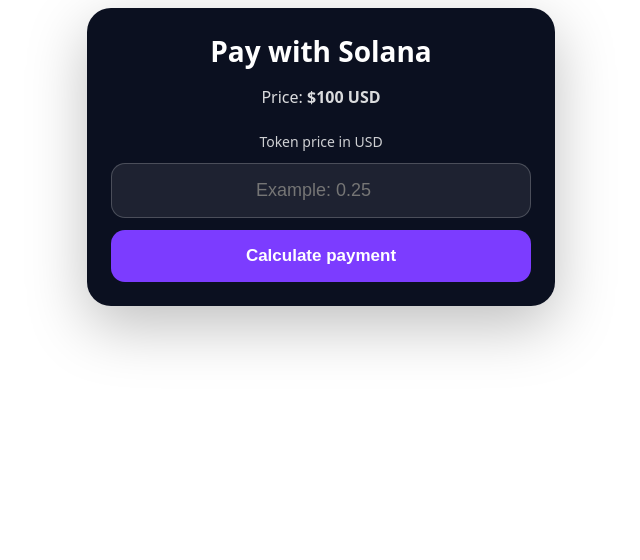
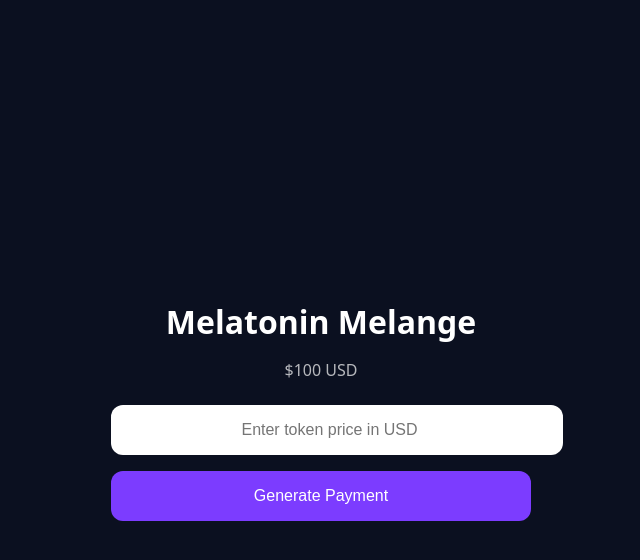
Before and after one commit to txaidunu/github.io, a plain HTML site: page index.html in a window 1280 px wide. Shown: the whole page, without its empty margins (319-959 px from the left). Drawn offline with Linux system fonts and the light colour scheme.

```diff
--- a/index.html
+++ b/index.html
@@ -1,149 +1,73 @@
-<div id="solana-pay-box">
-  <h2>Pay with Solana</h2>
-  <p class="sub">Price: <strong>$100 USD</strong></p>
+<!DOCTYPE html>
+<html>
+<head>
+  <meta name="viewport" content="width=device-width, initial-scale=1.0">
+  <title>Melatonin Melange</title>
+</head>
 
-  <div class="rate-box">
-    <label>Token price in USD</label>
-    <input id="tokenPrice" type="number" step="0.000001" placeholder="Example: 0.25">
-    <button onclick="calculatePayment()">Calculate payment</button>
+<body style="margin:0; font-family:system-ui; background:#0b1020; color:white; display:flex; align-items:center; justify-content:center; min-height:100vh;">
+
+<div style="width:100%; max-width:420px; padding:24px; text-align:center;">
+
+  <h1 style="margin-bottom:8px;">Melatonin Melange</h1>
+  <p style="opacity:0.7;">$100 USD</p>
+
+  <div style="margin-top:24px;">
+    <input id="price" type="number" placeholder="Enter token price in USD"
+      style="width:100%; padding:16px; border-radius:12px; border:none; font-size:16px; text-align:center;">
   </div>
 
-  <div id="paymentResult" style="display:none;">
-    <p>You need to send:</p>
-    <h3><span id="tokenAmount"></span> tokens</h3>
+  <button onclick="pay()"
+    style="margin-top:16px; width:100%; padding:16px; border:none; border-radius:12px; background:#7c3cff; color:white; font-size:16px;">
+    Generate Payment
+  </button>
 
-    <a id="payButton" href="#" class="pay-button">Open Wallet</a>
+  <div id="result" style="display:none; margin-top:24px;">
 
-    <div id="qrWrap">
-      <img id="qrCode" alt="Solana Pay QR Code">
+    <p>Send:</p>
+    <h2 id="amount"></h2>
+
+    <a id="paylink" style="display:block; margin-top:12px; padding:14px; background:#22c55e; border-radius:12px; color:black; text-decoration:none;">
+      Open Wallet
+    </a>
+
+    <div style="margin-top:20px; background:white; padding:12px; border-radius:12px;">
+      <img id="qr" style="width:100%;">
     </div>
 
-    <p class="tiny">
-      Scan with Phantom, Solflare, Backpack, or another Solana Pay compatible wallet.
-    </p>
-  </div>
   </div>
 
-<style>
-  #solana-pay-box {
-    max-width: 420px;
-    margin: 0 auto;
-    padding: 24px;
-    border-radius: 24px;
-    background: #0b1020;
-    color: #ffffff;
-    font-family: system-ui, -apple-system, BlinkMacSystemFont, sans-serif;
-    text-align: center;
-    box-shadow: 0 20px 60px rgba(0,0,0,0.25);
-  }
-
-  #solana-pay-box h2 {
-    margin: 0 0 8px;
-    font-size: 28px;
-  }
-
-  .sub {
-    opacity: 0.85;
-    margin-bottom: 24px;
-  }
-
-  .rate-box {
-    display: grid;
-    gap: 12px;
-  }
-
-  label {
-    font-size: 14px;
-    opacity: 0.8;
-  }
-
-  input {
-    width: 100%;
-    box-sizing: border-box;
-    padding: 16px;
-    border-radius: 14px;
-    border: 1px solid rgba(255,255,255,0.2);
-    background: rgba(255,255,255,0.08);
-    color: white;
-    font-size: 18px;
-    text-align: center;
-  }
-
-  button, .pay-button {
-    display: block;
-    width: 100%;
-    box-sizing: border-box;
-    padding: 16px;
-    border-radius: 14px;
-    border: none;
-    background: #7c3cff;
-    color: white;
-    font-size: 17px;
-    font-weight: 700;
-    text-decoration: none;
-    cursor: pointer;
-  }
-
-  #paymentResult {
-    margin-top: 24px;
-  }
-
-  #paymentResult h3 {
-    font-size: 30px;
-    margin: 8px 0 18px;
-  }
-
-  #qrWrap {
-    margin-top: 18px;
-    padding: 14px;
-    border-radius: 18px;
-    background: white;
-  }
-
-  #qrCode {
-    width: 100%;
-    max-width: 280px;
-  }
-
-  .tiny {
-    font-size: 12px;
-    opacity: 0.65;
-    margin-top: 14px;
-  }
-</style>
+</div>
 
 <script>
 const RECEIVING_WALLET = "H115kTVj5QsT58w6Xg9hviyoALWqVZ1DLTvhVDeQ66w4";
 const TOKEN_MINT = "QWYpq3zoqkEMywgAVJggtXqXHkhT5HCcFEPpoK5drug";
 const USD_PRICE = 100;
-  const PROJECT_LABEL = "Your Project";
-  const MEMO = "Product payment";
 
-  function calculatePayment() {
-    const tokenPrice = parseFloat(document.getElementById("tokenPrice").value);
+function pay() {
+  const price = parseFloat(document.getElementById("price").value);
 
-    if (!tokenPrice || tokenPrice <= 0) {
-      alert("Enter the current token price in USD.");
+  if (!price) {
+    alert("Enter token price");
     return;
   }
 
-    const amount = USD_PRICE / tokenPrice;
-    const roundedAmount = amount.toFixed(6);
+  const amount = (USD_PRICE / price).toFixed(6);
 
-    const solanaPayUrl =
-      "solana:" + RECEIVING_WALLET +
-      "?amount=" + encodeURIComponent(roundedAmount) +
-      "&spl-token=" + encodeURIComponent(TOKEN_MINT) +
-      "&label=" + encodeURIComponent(PROJECT_LABEL) +
-      "&message=" + encodeURIComponent("Payment of $" + USD_PRICE) +
-      "&memo=" + encodeURIComponent(MEMO);
+  const url = "solana:" + RECEIVING_WALLET +
+    "?amount=" + amount +
+    "&spl-token=" + TOKEN_MINT +
+    "&label=Melatonin Melange";
 
-    document.getElementById("tokenAmount").innerText = roundedAmount;
-    document.getElementById("payButton").href = solanaPayUrl;
-    document.getElementById("qrCode").src =
-      "https://api.qrserver.com/v1/create-qr-code/?size=500x500&data=" +
-      encodeURIComponent(solanaPayUrl);
+  document.getElementById("amount").innerText = amount + " tokens";
+  document.getElementById("paylink").href = url;
 
-    document.getElementById("paymentResult").style.display = "block";
+  document.getElementById("qr").src =
+    "https://api.qrserver.com/v1/create-qr-code/?size=400x400&data=" + encodeURIComponent(url);
+
+  document.getElementById("result").style.display = "block";
 }
 </script>
+
+</body>
+</html>
```
Lines whose indentation alone changed are shown as unchanged.
